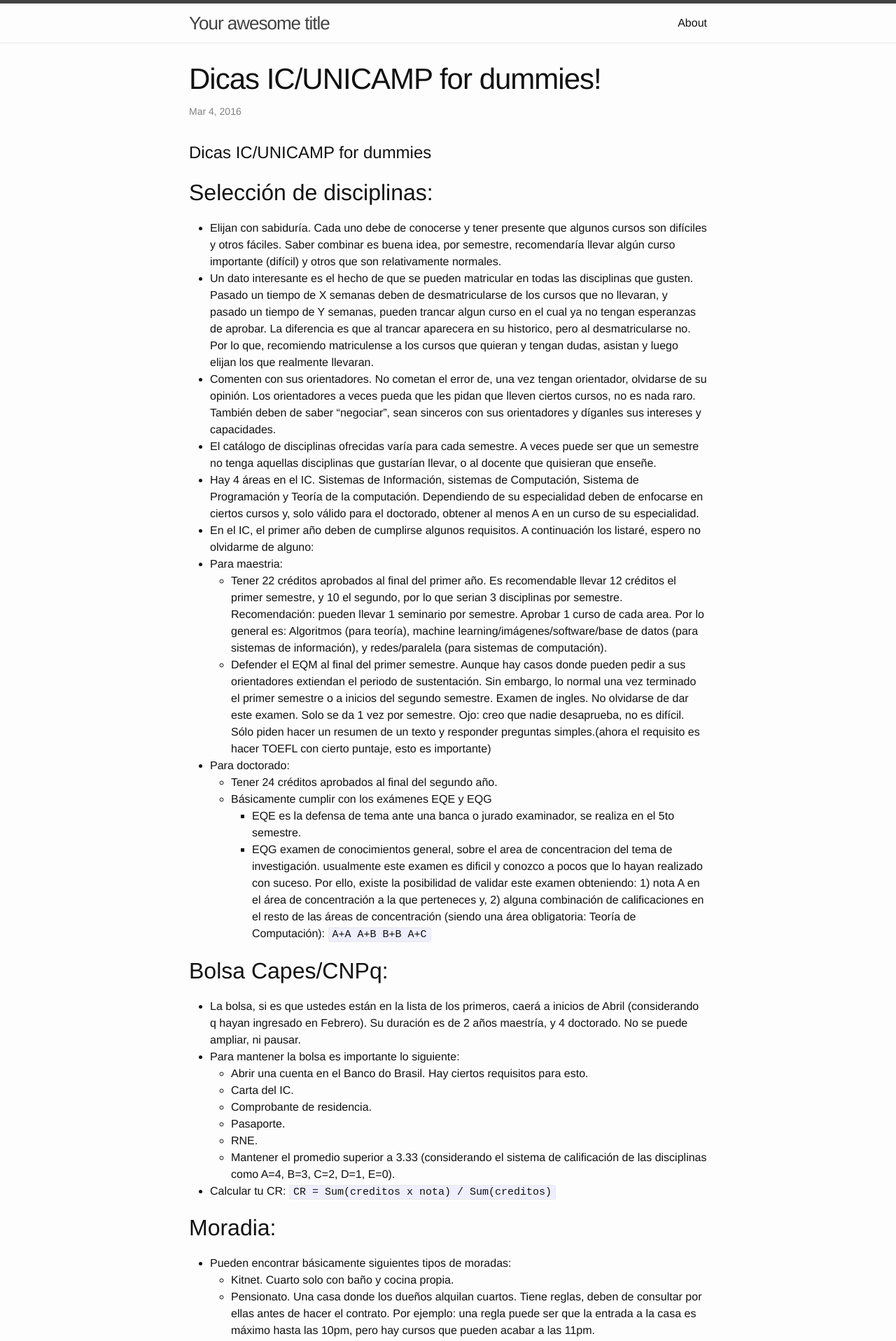
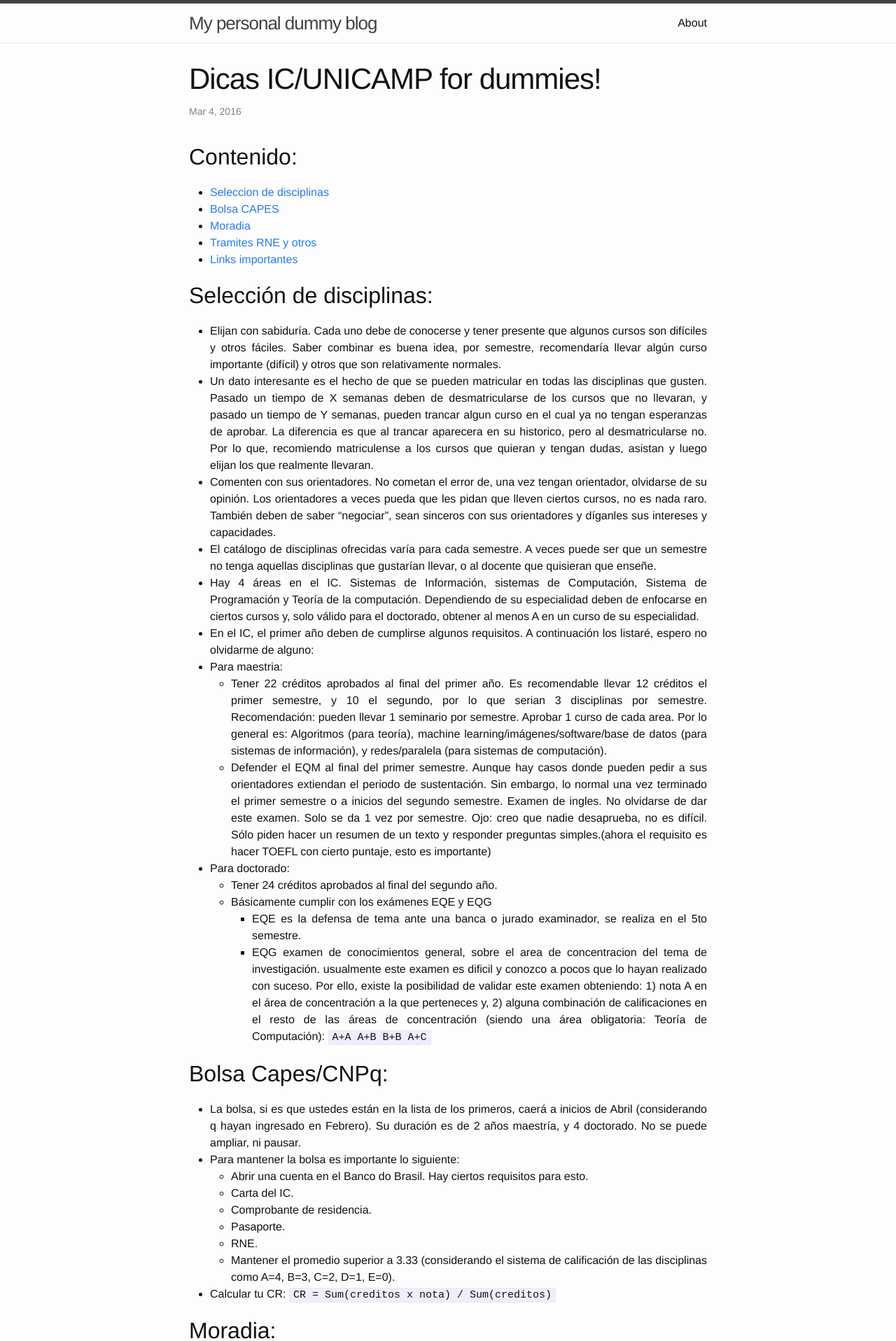
Before and after one commit to berthin/berthin.github.io, a Jekyll site: the page built from _posts/2016-03-04-dicas-ic-unicamp.markdown, in a window 1280 px wide. Shown: the top 1916 px of the page at 70% size. Built offline with Jekyll 4.4.1, drawn with Linux system fonts in a browser that asks for light colours; some of the changed text lies outside the part shown.

Commit message:
* Fixing markdown style issues * Fixing layout posts to have the text justified * Modifying config.yml

````diff
--- a/_config.yml
+++ b/_config.yml
@@ -6,16 +6,15 @@
 # 'jekyll serve'. If you change this file, please restart the server process.
 
 # Site settings
-title: Your awesome title
-email: your-email@domain.com
+title: My personal dummy blog
+email: berthin[dot]torres[at]outlook[dot]com
 description: > # this means to ignore newlines until "baseurl:"
   Write an awesome description for your new site here. You can edit this
   line in _config.yml. It will appear in your document head meta (for
   Google search results) and in your feed.xml site description.
 baseurl: "" # the subpath of your site, e.g. /blog
 url: "http://yourdomain.com" # the base hostname & protocol for your site
-twitter_username: jekyllrb
-github_username:  jekyll
+github_username: berthin
 
 # Build settings
 markdown: kramdown
--- a/_posts/2016-03-04-dicas-ic-unicamp.markdown
+++ b/_posts/2016-03-04-dicas-ic-unicamp.markdown
@@ -4,8 +4,15 @@
 date:   2016-03-04 16:41:13 -0500
 categories: ic-unicamp
 ---
-# Dicas IC/UNICAMP for dummies
-## Selección de disciplinas:
+
+## Contenido:
+* [Seleccion de disciplinas](#seleccion-disciplinas)
+* [Bolsa CAPES](#bolsa-capes)
+* [Moradia](#moradia)
+* [Tramites RNE y otros](#tramites)
+* [Links importantes](#links-importantes)
+
+## Selección de disciplinas:<a id="seleccion-disciplinas"></a>
 * Elijan con sabiduría. Cada uno debe de conocerse y tener presente que algunos cursos son difíciles y otros fáciles. Saber combinar es buena idea, por semestre, recomendaría llevar algún curso importante (difícil) y otros que son relativamente normales.
 * Un dato interesante es el hecho de que se pueden matricular en todas las disciplinas que gusten. Pasado un tiempo de X semanas deben de desmatricularse de los cursos que no llevaran, y pasado un tiempo de Y semanas, pueden trancar algun curso en el cual ya no tengan esperanzas de aprobar. La diferencia es que al trancar aparecera en su historico, pero al desmatricularse no. Por lo que, recomiendo matriculense a los cursos que quieran y tengan dudas, asistan y luego elijan los que realmente llevaran.
 * Comenten con sus orientadores. No cometan el error de, una vez tengan orientador, olvidarse de su opinión. Los orientadores a veces pueda que les pidan que lleven ciertos cursos, no es nada raro. También deben de saber “negociar”, sean sinceros con sus orientadores y díganles sus intereses y capacidades.
@@ -31,7 +38,7 @@
                 A+C
                 ```
 
-## Bolsa Capes/CNPq:
+## Bolsa Capes/CNPq: <a id="bolsa-capes"></a>
 * La bolsa, si es que ustedes están en la lista de los primeros, caerá a inicios de Abril (considerando q hayan ingresado en Febrero). Su duración es de 2 años maestría, y 4 doctorado. No se puede ampliar, ni pausar.
 * Para mantener la bolsa es importante lo siguiente:
     * Abrir una cuenta en el Banco do Brasil. Hay ciertos requisitos para esto.
@@ -45,7 +52,7 @@
         CR = Sum(creditos x nota) / Sum(creditos)
         ```
 
-## Moradia:
+## Moradia: <a id="moradia"></a>
 * Pueden encontrar básicamente siguientes tipos de moradas:
     * Kitnet. Cuarto solo con baño y cocina propia.
     * Pensionato. Una casa donde los dueños alquilan cuartos. Tiene reglas, deben de consultar por ellas antes de hacer el contrato. Por ejemplo: una regla puede ser que la entrada a la casa es máximo hasta las 10pm, pero hay cursos que pueden acabar a las 11pm.
@@ -54,12 +61,12 @@
 * Contrato. Generalmente, todos piden un contrato simple.
 * Pago por adelantado. Algunos piden boletos bancarios por todo el periodo de alquiler, otros piden adelanto de X meses (X>=2).
 * Es altamente recomendable conseguir un lugar para quedarse antes de llegar. No es fácil llegar a lo mochilero y luego pensar q con un par de horas buscando encontraran alojamiento.
-* Ver [links importantes](##Links-imporantes:) para saber donde buscar alojamiento.
+* Ver [links importantes](#links-importantes) para saber donde buscar alojamiento.
 
-## Trámites de RNE y otros:
+## Trámites de RNE y otros: <a id="tramites"></a>
 * Consultar la siguiente pagina: http://www.ukuko.com/. Contiene información a detalle sobre muchos procedimientos (trámite RNE, revalidación de visas, carteira de trabalho, etc).
 
-## Links importantes:
+## Links importantes: <a id="links-importantes"></a>
 * Para moradas:
     * [Morar Unicamp](http://morarunicamp.com.br/)
     * [Grupo Fb Republicas Unicamp](https://www.facebook.com/groups/repsunicamp/)
--- a/_sass/_layout.scss
+++ b/_sass/_layout.scss
@@ -215,6 +215,7 @@
 
 .post-content {
     margin-bottom: $spacing-unit;
+    text-align: justify;
 
     h2 {
         font-size: 32px;
````
